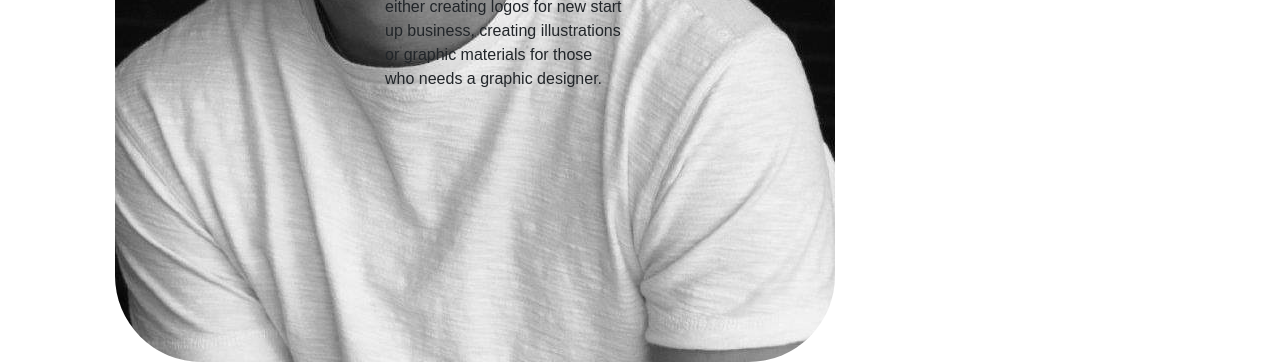
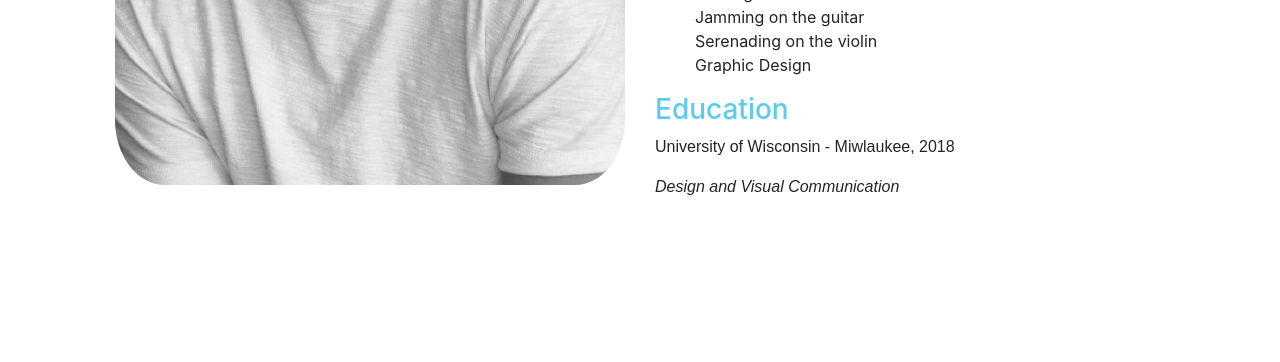
Before and after one commit to chiaxiong/portfolio, a plain HTML site: page pages/about-me/about-me.html in a window 1280 px wide. Shown: the part 665-1027 px from the top of the page. After the commit the page ends 880 px from the top, so only its background shows below. Drawn offline with nearby package versions, Linux system fonts and the light colour scheme.

Commit message:
Fixed About Me page with side by side columns.

```diff
--- a/pages/about-me/about-me.html
+++ b/pages/about-me/about-me.html
@@ -42,18 +42,16 @@
     <h2 class="profile-header">This is me!</h2>
     <div class="container">
         <div class="row">
-            <div class="col-lg-3 col-md-3 col-sm-6">
-                <img src="../about-me/picture/profile-placeholder-image.jpg" alt="profile picture" class="img-responsive">
-            </div>
-            <div class="col-lg-3 col-md-3 col-sm-6">
+
+            <img src="../about-me/picture/profile-placeholder-image.jpg" alt="profile picture" class="col-md-6">
+
+            <div class="col-md-6">
                 <section>
                     <h3 class="section-header">My Experience</h3>
                     <p>Chia has done freelance for About Face Media with their motion graphics. He recently worked on one of his biggest project with their parent, but now merged company, September Club on a documentary film, <i>Make|Shift</i>. Chia has
                         also worked with a small family owned print shop as a print production and graphic designer. Outside of his work, he uses his spare time to freelance with other small project either creating logos for new start up business, creating
                         illustrations or graphic materials for those who needs a graphic designer.</p>
                 </section>
-            </div>
-            <div class="col-lg-3 col-md-3 col-sm-6">
                 <section>
                     <h3 class="section-header">Personal Hobbies</h3>
                     <ul>
@@ -71,7 +69,6 @@
                     <p><i>Design and Visual Communication</i></p>
                 </section>
             </div>
-            <div/>
         </div>
 </body>
 
--- a/styles/styles.css
+++ b/styles/styles.css
@@ -110,6 +110,8 @@ ul {
 
 .row img {
     border-radius: 12%;
+    margin-bottom: 30px;
+    object-fit: cover;
 }
 
 .profile-header {
```
Also changed, not shown: pages/contact/contact.html (+1 -1 lines).
